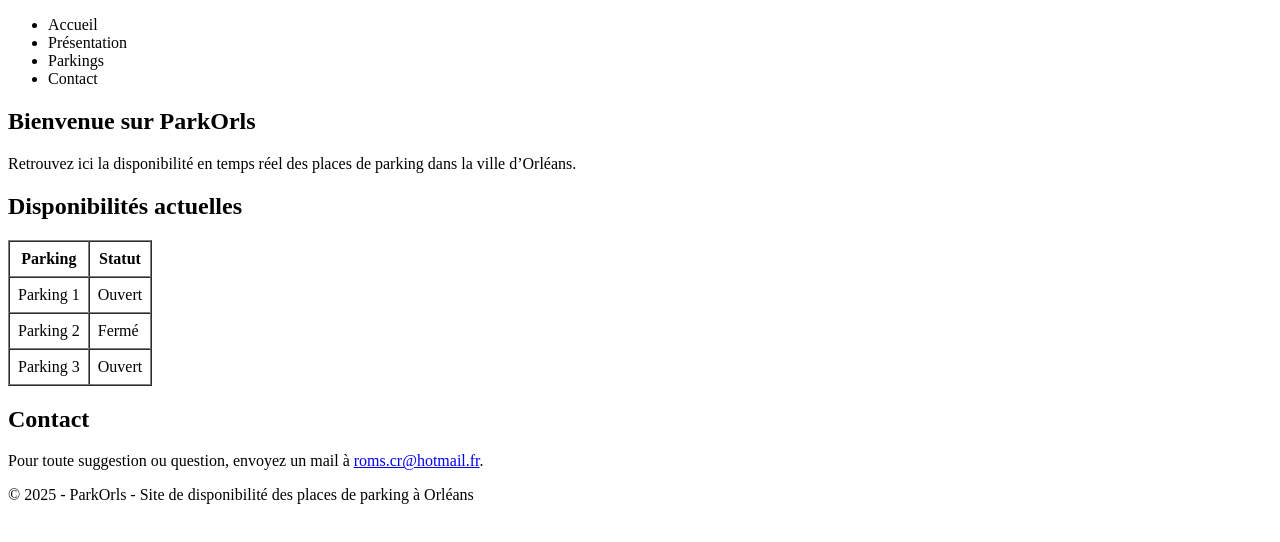
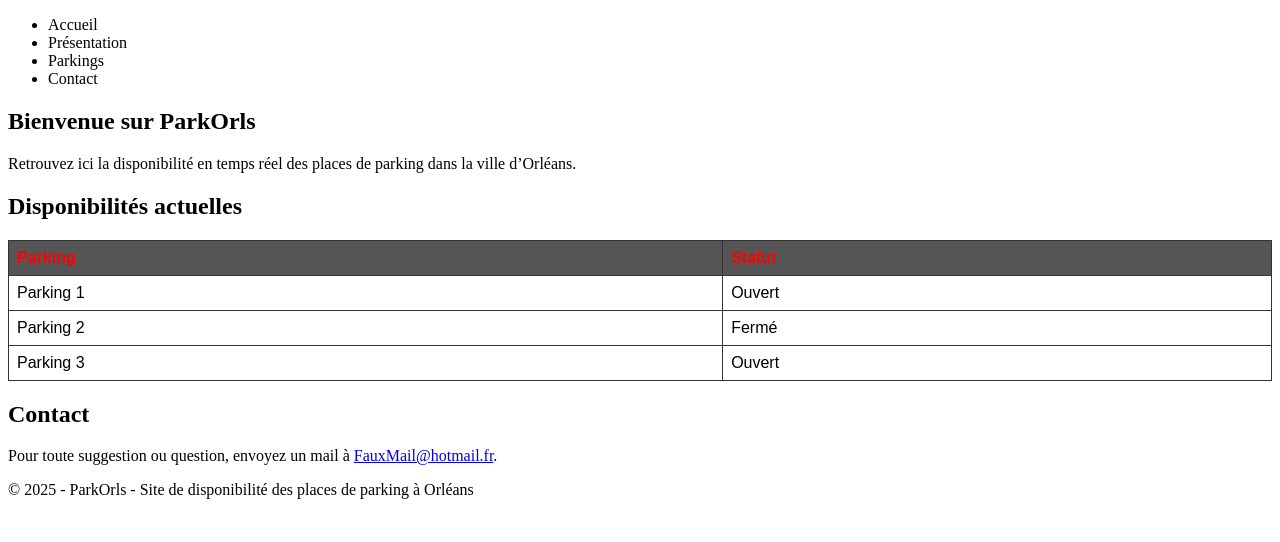
Before and after one commit to Romain-CRETE/parkOrl, a plain HTML site: page index.html in a window 1280 px wide. Drawn offline with Linux system fonts and the light colour scheme.

Commit message:
#1 correction

```diff
--- a/index.html
+++ b/index.html
@@ -4,8 +4,7 @@
     <meta charset="UTF-8">
     <meta name="viewport" content="width=device-width, initial-scale=1">
     <title>ParkOrls-Disponibilité des places de parking à Orléans</title>
-
-
+    <link rel="stylesheet" href="styles.css">
 </head>
 <body>
 <header>
@@ -15,10 +14,8 @@
             <li>Présentation</li>
             <li>Parkings</li>
             <li>Contact</li>
-
         </ul>
     </nav>
-
 </header>
 
 <main>
@@ -29,7 +26,7 @@
 
     <section id="parkings">
         <h2>Disponibilités actuelles</h2>
-        <table border="1" cellpadding="8" cellspacing="0">
+        <table class="tableau">
             <thead>
             <tr>
                 <th>Parking</th>
@@ -51,20 +48,18 @@
             </tr>
             </tbody>
         </table>
+    </section>
 
-    </section>
     <section id="contact">
         <h2>Contact</h2>
         <p>Pour toute suggestion ou question, envoyez un mail à <a
-                href="mailto:roms.cr@hotmail.fr">roms.cr@hotmail.fr</a>.</p>
+                href="FauxMail@hotmail.fr">FauxMail@hotmail.fr</a>.</p>
     </section>
-
 </main>
 
 <footer>
     <p>&copy; 2025 - ParkOrls - Site de disponibilité des places de parking à Orléans</p>
 </footer>
 
-
 </body>
 </html>
--- /dev/null
+++ b/styles.css
@@ -0,0 +1,18 @@
+
+.tableau {
+  border-collapse: collapse;
+  width: 100%;
+  font-family: Arial, sans-serif;
+
+}
+
+.tableau th, .tableau td {
+  border: 1px solid #333;
+  padding: 8px;
+  text-align: left;
+}
+
+.tableau thead {
+  background-color: #555;
+  color: red;
+}
```
